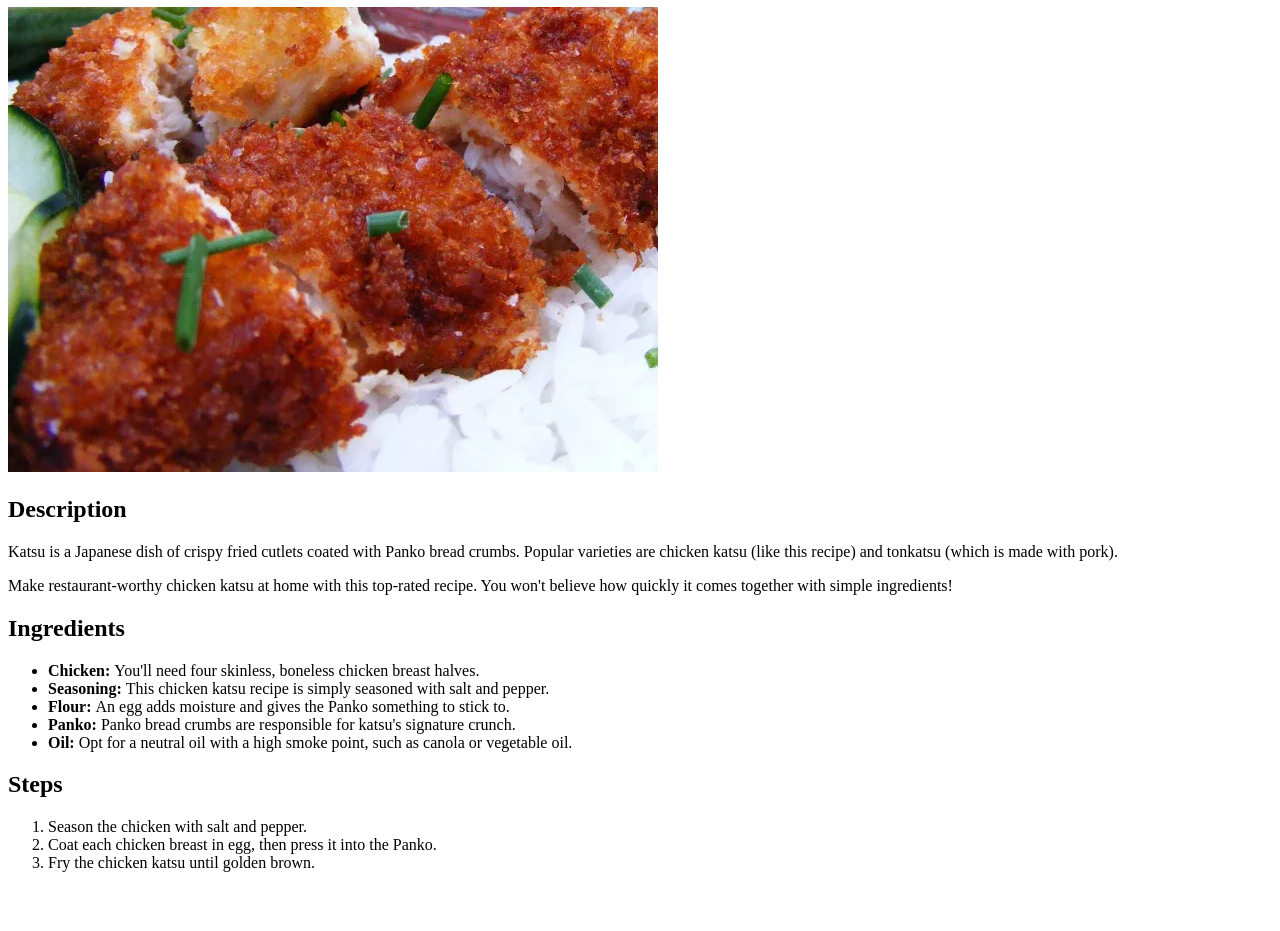
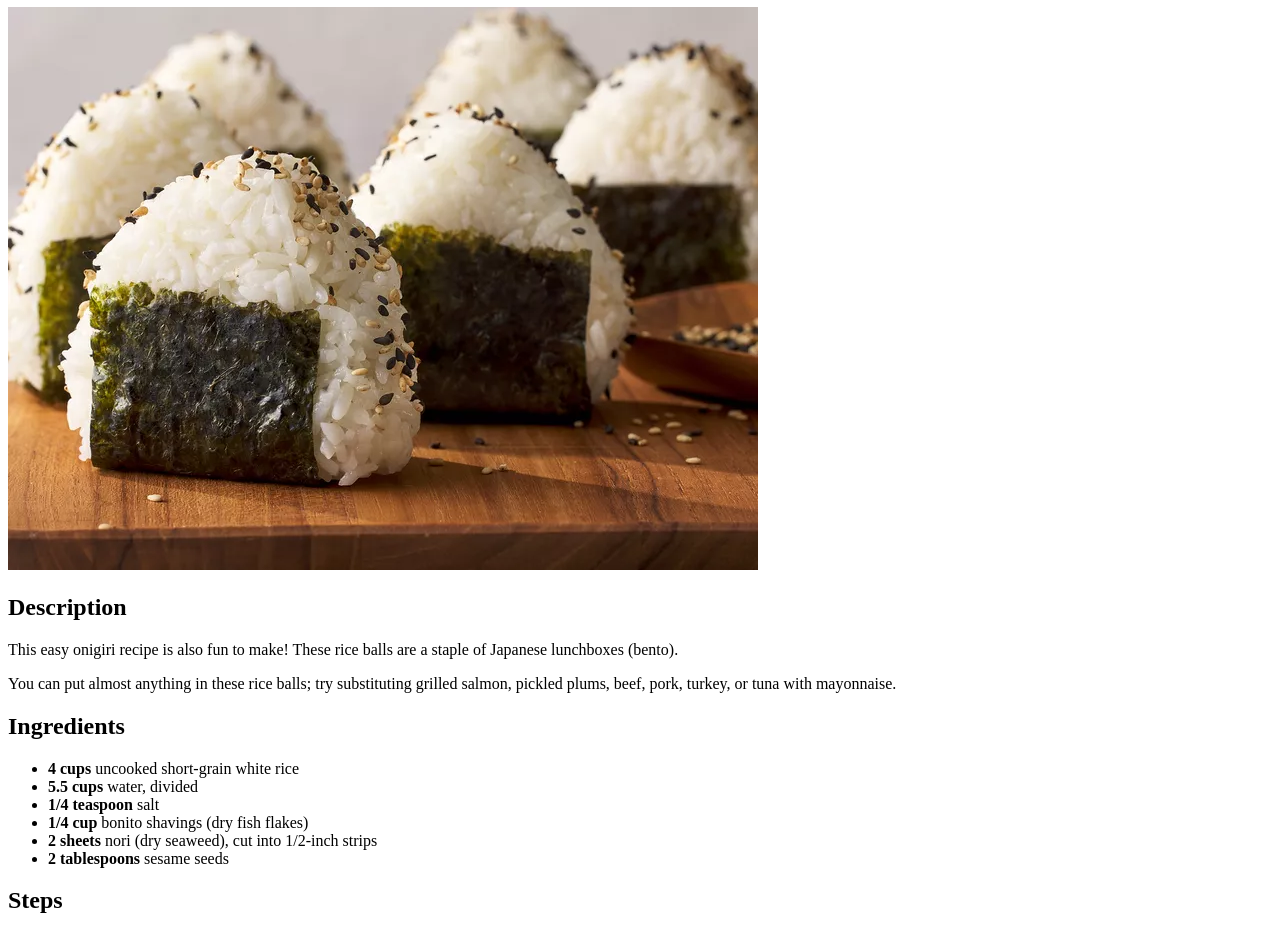
Before and after one commit to aodhan19/odin-recipes, a plain HTML site: page recipes/onigiri.html in a window 1280 px wide. Shown: the part 73-1004 px from the top of the page. Before the commit the page ends 961 px from the top, so only its background shows below. Drawn offline with Linux system fonts and the light colour scheme.

Commit message:
Added full  onigiri recipe

```diff
--- a/recipes/onigiri.html
+++ b/recipes/onigiri.html
@@ -5,24 +5,25 @@
     <title>Onigiri</title>
 </head>
 <body>
-    <h1>Chicken Katsu</h1>
-    <img src="../images/chicken-katsu.jpg" alt="Image of ready chicken katsu">
+    <h1>Onigiri</h1>
+    <img src="../images/onigiri.jpg" alt="Image of ready onigiri">
     <h2>Description</h2>
-    <p>Katsu is a Japanese dish of crispy fried cutlets coated with Panko bread crumbs. Popular varieties are chicken katsu (like this recipe) and tonkatsu (which is made with pork).</p>
-    <p>Make restaurant-worthy chicken katsu at home with this top-rated recipe. You won't believe how quickly it comes together with simple ingredients!</p>
+    <p>This easy onigiri recipe is also fun to make! These rice balls are a staple of Japanese lunchboxes (bento).</p>
+    <p>You can put almost anything in these rice balls; try substituting grilled salmon, pickled plums, beef, pork, turkey, or tuna with mayonnaise.</p>
     <h2>Ingredients</h2>
     <ul>
-        <li><strong>Chicken: </strong>You'll need four skinless, boneless chicken breast halves.</li>
-        <li><strong>Seasoning: </strong>This chicken katsu recipe is simply seasoned with salt and pepper.</li>
-        <li><strong>Flour: </strong>An egg adds moisture and gives the Panko something to stick to.</li>
-        <li><strong>Panko: </strong>Panko bread crumbs are responsible for katsu's signature crunch.</li>
-        <li><strong>Oil: </strong>Opt for a neutral oil with a high smoke point, such as canola or vegetable oil.</li>
+        <li><strong>4 cups </strong>uncooked short-grain white rice</li>
+        <li><strong>5.5 cups</strong> water, divided</li>
+        <li><strong>1/4 teaspoon </strong>salt</li>
+        <li><strong>1/4 cup </strong>bonito shavings (dry fish flakes)</li>
+        <li><strong>2 sheets </strong>nori (dry seaweed), cut into 1/2-inch strips</li>
+        <li><strong>2 tablespoons </strong>sesame seeds</li>
     </ul>
     <h2>Steps</h2>
     <ol>
-        <li>Season the chicken with salt and pepper.</li>
-        <li>Coat each chicken breast in egg, then press it into the Panko.</li>
-        <li>Fry the chicken katsu until golden brown.</li>
+        <li>Wash rice in a mesh strainer until water runs clear. Combine washed rice and 4 1/2 cups water in a saucepan. Bring to a boil over high heat, stirring occasionally. Reduce heat to low; cover, and simmer rice until water is absorbed, 15 to 20 minutes. Let rice rest for 15 minutes to continue to steam and become tender. Allow cooked rice to cool.</li>
+        <li>Combine remaining 1 cup water with salt in a small bowl; use to dampen hands before handling rice. Divide cooked rice into 8 equal portions. Use one portion of rice for each onigiri.</li>
+        <li>Divide one portion of rice in two. Create a dimple in rice and fill with a heaping teaspoon of bonito flakes. Cover with remaining portion of rice and press lightly to enclose filling inside rice ball. Gently press rice to shape into a triangle; wrap with a strip of nori and sprinkle with sesame seeds. Repeat with remaining portions of rice.</li>
     </ol>
 </body>
 </html>
```
